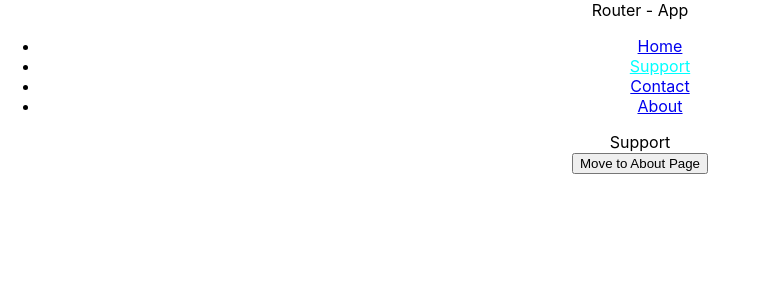
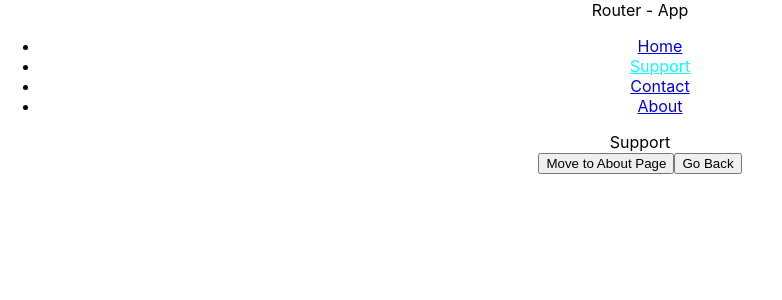
Before and after one commit to ManojBhandarkar98/codehelp-router-app, a React (Create React App) app: page /support in a window 1280 px wide. Shown: the top 300 px of the page, without its empty margins (0-782 px from the left). Built offline with nearby package versions, Linux system fonts and the light colour scheme.

Commit message:
Epi - 08 - Intermediate - Navigate - GO Back

```diff
--- a/src/components/Support.js
+++ b/src/components/Support.js
@@ -7,10 +7,14 @@ const Support = () => {
     function clickHandler(){
         navigate("/about");
     }
+    function backHandler(){
+        navigate(-1);
+    }
   return (
     <div>
         <div>Support</div>
         <button onClick={clickHandler}>Move to About Page</button>
+        <button onClick={backHandler}>Go Back</button>
     </div>
   )
 }
```
